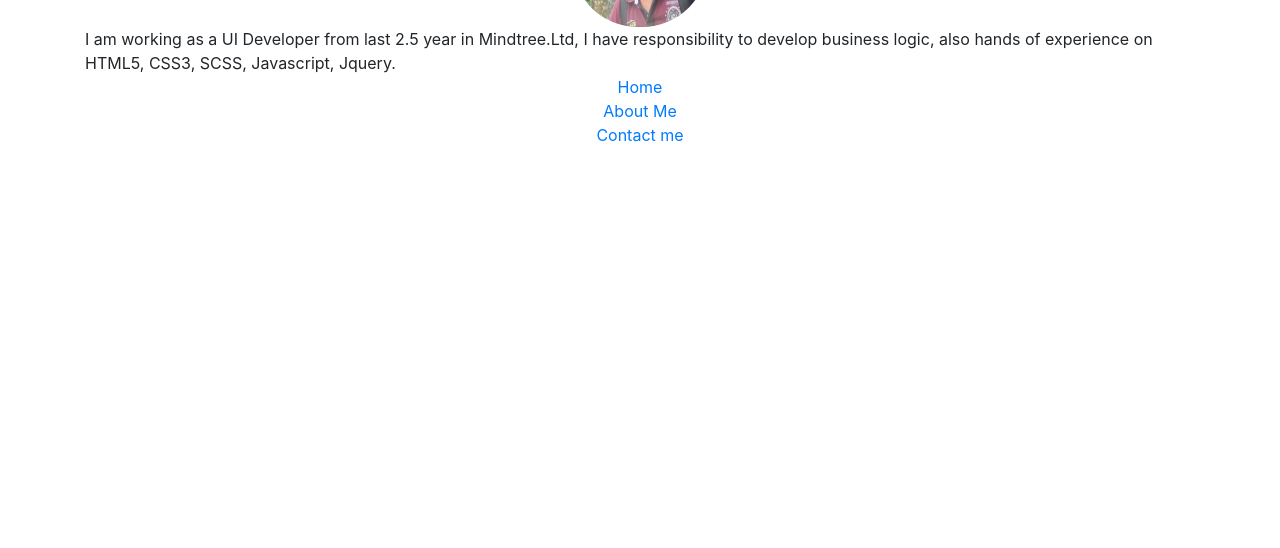
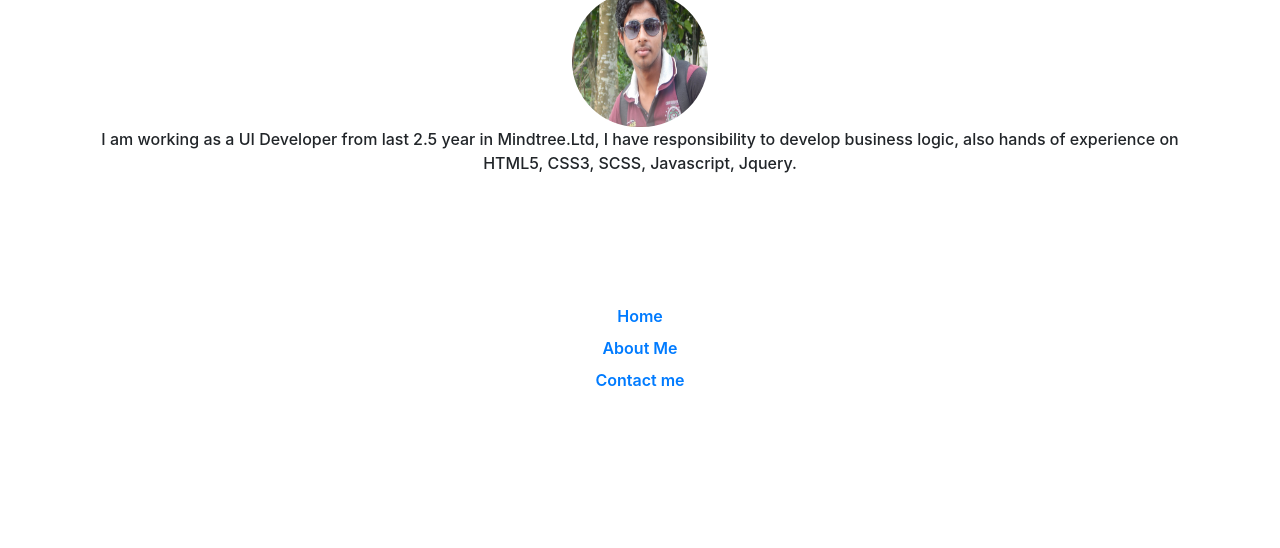
Before and after one commit to tdas05916/tdas05916.github.io, a plain HTML site: page index.html in a window 1280 px wide. Shown: the part 252-800 px from the top of the page. Drawn offline with nearby package versions, Linux system fonts and the light colour scheme.

Commit message:
Contact Dtails page added

```diff
--- a/index.html
+++ b/index.html
@@ -1,14 +1,16 @@
 <!DOCTYPE html>
 <html lang="en">
 <head>
-  <title>Bootstrap Example</title>
+  <title>Portfolio</title>
   <meta charset="utf-8">
   <meta name="viewport" content="width=device-width, initial-scale=1">
+  <link rel="stylesheet" href="https://fonts.googleapis.com/css?family=Slabo+27px&display=swap">
   <link rel="stylesheet" href="https://maxcdn.bootstrapcdn.com/bootstrap/4.3.1/css/bootstrap.min.css">
   <link rel="stylesheet" href="style.css">
   <script src="https://ajax.googleapis.com/ajax/libs/jquery/3.4.1/jquery.min.js"></script>
   <script src="https://cdnjs.cloudflare.com/ajax/libs/popper.js/1.14.7/umd/popper.min.js"></script>
   <script src="https://maxcdn.bootstrapcdn.com/bootstrap/4.3.1/js/bootstrap.min.js"></script>
+
 </head>
 
 <body>
@@ -27,7 +29,7 @@
                     </div>
                 </div>
 
-                <div>
+                <div class="work-heading">
                     I am working as a UI Developer from last 2.5 year in Mindtree.Ltd,
                     I have responsibility to develop business logic, also hands of experience on HTML5, CSS3, SCSS, Javascript, Jquery.
                 </div>
@@ -36,7 +38,7 @@
             <footer>
                 <a href="#home">Home</a>
                 <a href="#news">About Me</a>
-                <a href="#contact">Contact me</a>
+                <a href="./pages/contact_details.html">Contact me</a>
             </footer>
     </div>
     <script src="script.js">
--- a/script.js
+++ b/script.js
@@ -4,7 +4,7 @@ var currentScrollPos = window.pageYOffset;
   if (prevScrollpos > currentScrollPos) {
     document.getElementById("navbar").style.top = "0";
   } else {
-    document.getElementById("navbar").style.top = "-50px";
+    document.getElementById("navbar").style.top = "-54px";
   }
   prevScrollpos = currentScrollPos;
 }
--- a/style.css
+++ b/style.css
@@ -1,5 +1,5 @@
 .container {
-    margin-top: 7%;
+    margin-top: 15%;
 }
 img {
     border-radius: 66px;
@@ -33,6 +33,7 @@ footer {
     text-align: center;
     padding: 15px;
     text-decoration: none;
+    /* font-family: 'Slabo 27px', serif; */
   }
 
   a:hover {
@@ -44,3 +45,17 @@ footer {
     background-color: #ddd;
     color: black;
   }
+
+  footer{
+    font-weight: 600;
+  }
+
+  .work-heading{
+      text-align: center;
+      font-weight: 500;
+  }
+
+  footer{
+      margin-top: 10%;
+      line-height: 2;
+  }
```
Also changed, not shown: pages/contact_details.html (added, +36 -0 lines).
